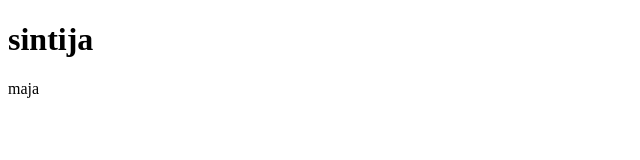
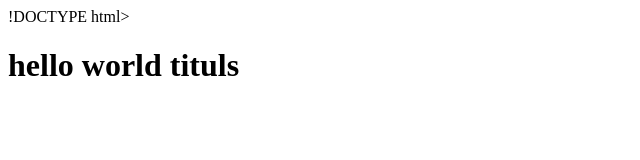
Before and after one commit to sharkulens/webpage3, a plain HTML site: page index.html in a window 1280 px wide. Shown: the whole page, without its empty margins (0-640 px from the left). Drawn offline with Linux system fonts and the light colour scheme.

Commit message:
Update index.html

```diff
--- a/index.html
+++ b/index.html
@@ -1,10 +1,14 @@
-<!DOCTYPE html>
+!DOCTYPE html>
+
 <html>
+
+<head>
+  <title>webpage3</title>
+  <link rel="icon" type="image/png" href="https://love2dev.com/img/2000px-instagram_logo_2016svg-2000x2000.png">
+</head>
+
 <body>
+  <h1>hello world tituls</h1>
+</body>
 
-<h1> sintija</h1>
-<pMy first paragraph.</p>
-
-  <p>maja <p>
-</body>
 </html>
```
